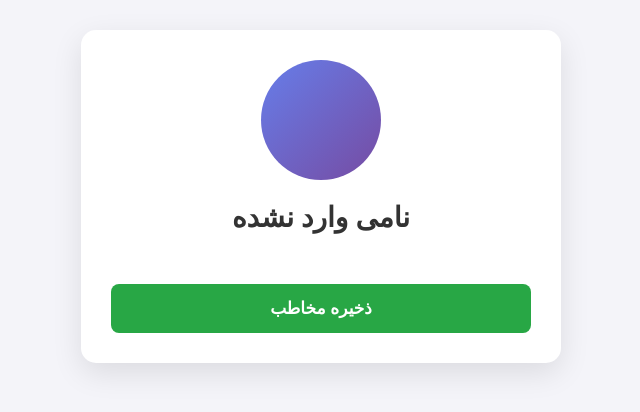
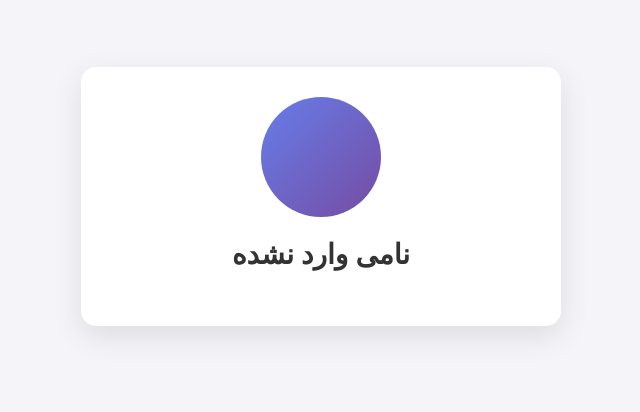
Before and after one commit to TheArtnos/qr-code-generator, a plain HTML site: page vcard.html in a window 1280 px wide. Shown: the part 204-616 px from the top of the page, without its empty margins (319-959 px from the left). Drawn offline with Linux system fonts and the light colour scheme.

Commit message:
Update vcard.html

```diff
--- a/vcard.html
+++ b/vcard.html
@@ -109,7 +109,6 @@
           <strong>شرکت</strong>
         </div>
       </div>
-      <button id="save-vcf-btn">ذخیره مخاطب</button>
     </div>
   </body>
   <script>
```
